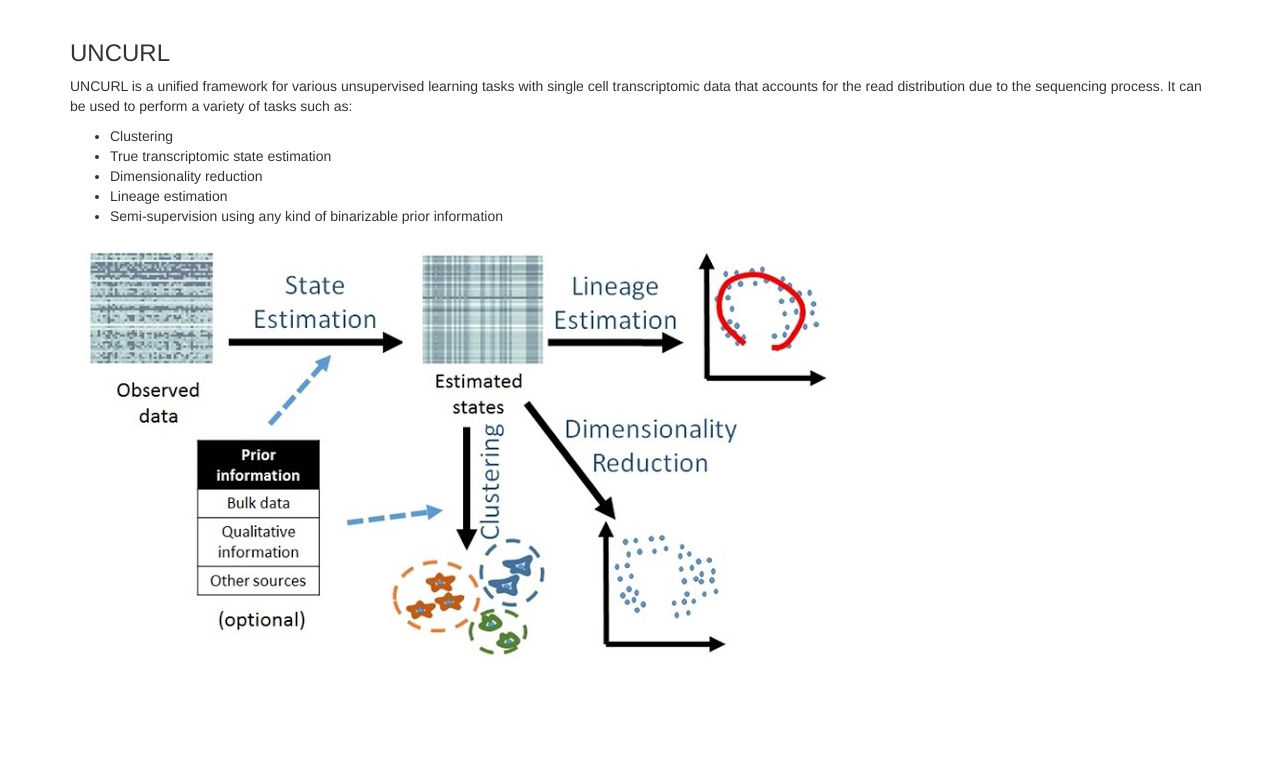
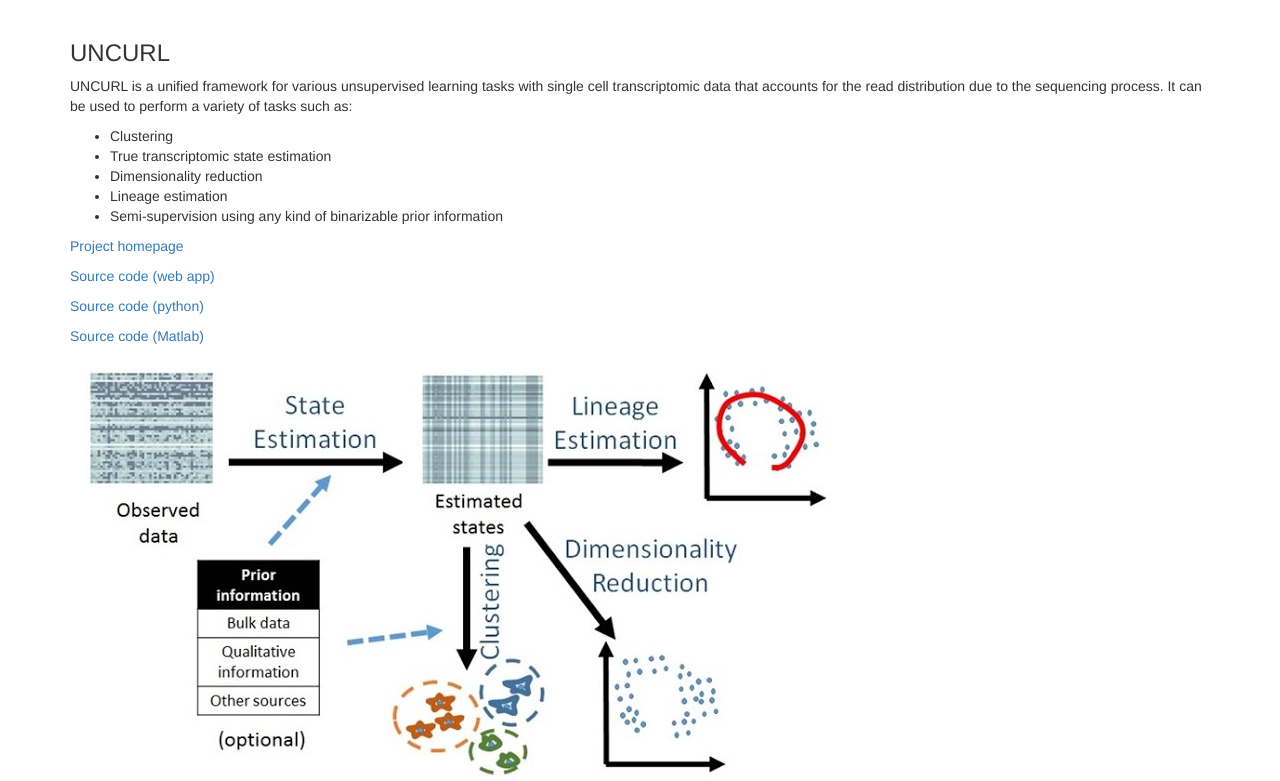
Before and after one commit to yjzhang/uncurl_app, a Flask app: page / in a window 1280 px wide. Shown: the part 52-833 px from the top of the page. Before the commit the page ends 708 px from the top, so only its background shows below. Run offline with Flask 2, Linux system fonts and the light colour scheme; some libraries are stand-ins or nearby versions.

Commit message:
added links

```diff
--- a/app/templates/index.html
+++ b/app/templates/index.html
@@ -14,6 +14,11 @@
         <li>Semi-supervision using any kind of binarizable prior information</li>
     </ul>
 
+    <p><a href="https://sites.google.com/uw.edu/uncurl-release">Project homepage</a></p>
+    <p><a href="https://github.com/yjzhang/uncurl_app">Source code (web app)</a></p>
+    <p><a href="https://github.com/yjzhang/uncurl_python">Source code (python)</a></p>
+    <p><a href="https://github.com/mukhes3/UNCURL_release">Source code (Matlab)</a></p>
+
     <img src="{{ url_for('static', filename='unnamed.jpg') }}">
 
 </div>
```
